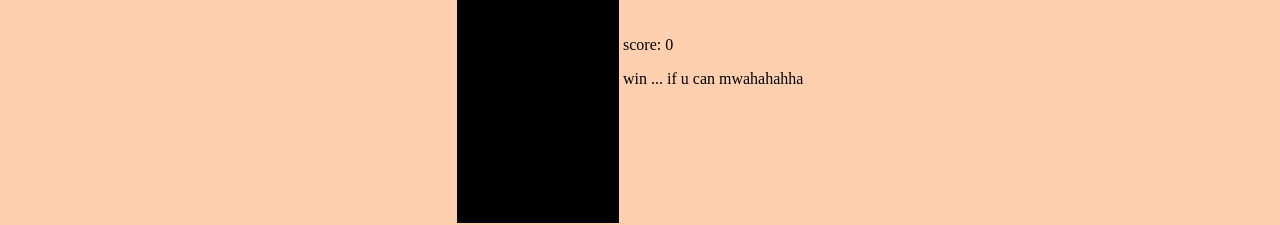
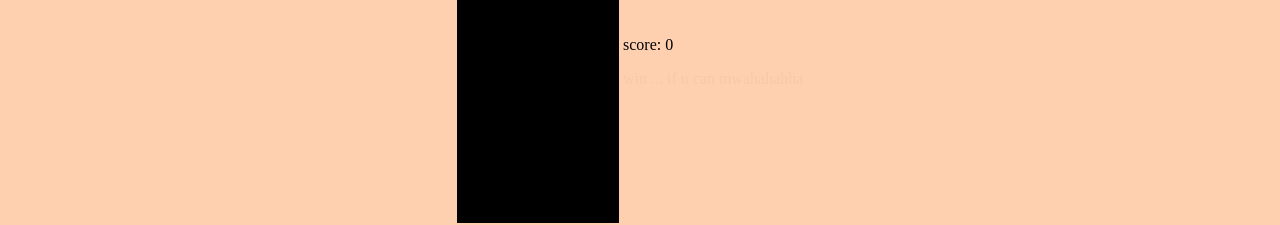
Before and after one commit to nectarboy/tidbits, a plain HTML site: page html_sesh_2/htmlsesh2.html in a window 1280 px wide. Both pictures are taken after a click on the button "CLICK TO PLAY !!!!!". Shown: the part 1671-1896 px from the top of the page. Drawn offline with Linux system fonts and the light colour scheme.

Commit message:
html sesh 2 (forgot the fade !)

```diff
--- a/html_sesh_2/htmlsesh2.html
+++ b/html_sesh_2/htmlsesh2.html
@@ -94,7 +94,7 @@
                     </td>
                     <td width='200'>
                         <p id='score'></p>
-                        <p id='msg'></p>
+                        <p id='msg' class='fade'></p>
                     </td>
                 </tr>
             </table>
@@ -143,8 +143,13 @@
                     var str = msg[randInt(0, msg.length-1)];
                     msgP.innerHTML = str;
 
-                    msgP.className = '';
-                    msgP.className = 'fade';
+                    msgP.style.transition = '0s';
+                    msgP.style.opacity = '1';
+
+                    setTimeout(function() {
+                        msgP.style.transition = '3s';
+                        msgP.style.opacity = '0';
+                    }, 500);
                 }
 
                 // map
@@ -613,5 +618,12 @@
             }
         </script>
 
+        <style>
+            .fade {
+                transition: 3s;
+                opacity: 0;
+            }
+        </style>
+
     </body>
 </html>
```
